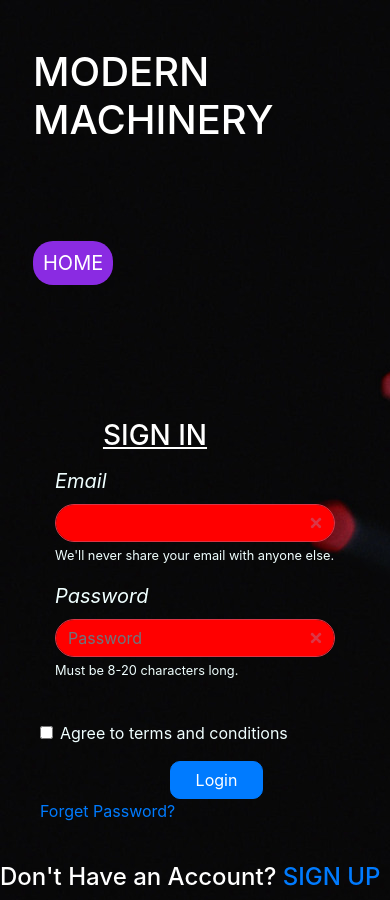
After one commit to mrabdullahsaigal/Project, a PHP site: page /login.php in a window 390 px wide. The commit adds this page. Run offline with PHP 8.4, Linux system fonts and the light colour scheme.

Commit message:
Merge remote-tracking branch 'remotes/origin/master'
# Conflicts:
#	pro/admin/insert_product.php
#	pro/index.php

```diff
--- a/contacts.html
+++ b/contacts.html
@@ -14,7 +14,7 @@
     <nav  style="display: inline-block;">
         <ul>
 
-            <li><a href="login.html"><b>Login</b></a></li>
+            <li><a href="login.php"><b>Login</b></a></li>
             <li><a href="signup.php"><b>Register</b></a></li>
             <li><a href="about.html"><b>About</b></a></li>
             <li><a href="forget.html"><b>Forget-password</b></a></li>
--- a/index.html
+++ b/index.html
@@ -31,7 +31,7 @@
                     <a class="nav-link" href="#">Home <span class="sr-only">(current)</span></a>
                 </li>
                 <li class="nav-item">
-                    <a class="nav-link" href="login.html">Login</a>
+                    <a class="nav-link" href="login.php">Login</a>
                 </li>
                 <li class="nav-item">
                     <a class="nav-link" href="signup.php">Register</a>
--- /dev/null
+++ b/login.php
@@ -0,0 +1,116 @@
+<?php
+        include 'database.php';
+if(isset($_POST['login'])){
+$email = $_POST['user_email'];
+$pass = $_POST['user_pass'];
+$sel_user = "select * from users where user_email='$email' AND user_pass='$pass'";
+$run_user = mysqli_query($conn, $sel_user);
+$check_user = mysqli_num_rows($run_user);
+if($check_user==0){
+    $error_msg = 'Password or Email is wrong, try again';
+}
+else
+{
+    $_SESSION['user_email'] = $email;
+    if(!empty($_POST['remember'])) {
+        setcookie('user_email', $email, time() + (10 * 365 * 24 * 60 * 60));
+        setcookie('user_pass', $pass, time() + (10 * 365 * 24 * 60 * 60));
+    } else {
+        setcookie('user_email','' );
+        setcookie('user_pass', '');
+    }
+    header('location:index.php?logged_in=You have successfully logged in!');
+}
+}
+    ?>
+<!DOCTYPE html>
+<html>
+<head>
+    <meta charset="utf-8" >
+    <meta name="viewport" content="width=device-width, initial-scale=1.0">
+    <link rel="stylesheet" href="https://stackpath.bootstrapcdn.com/bootstrap/4.3.1/css/bootstrap.min.css" integrity="sha384-ggOyR0iXCbMQv3Xipma34MD+dH/1fQ784/j6cY/iJTQUOhcWr7x9JvoRxT2MZw1T" crossorigin="anonymous">
+    <link rel="stylesheet" type="text/css" href="css1.css">
+</head>
+<body>
+
+
+<!--------------------------------------------------------------------------------------------------------------->
+    <div class="row">
+    <div class="col-md-9 p-5">
+    <h1>MODERN
+  MACHINERY</h1>
+    </div>
+           <div class="col-md-3 p-5">
+               <a class="style mt-4" href="index.html">HOME</a>
+        </div>
+        </div>
+    <!--form----------------------------------------------------------------------->
+    <div class="container-fluid mt-5 bg-form">
+    <form class="needs-validation" novalidate>
+         <h3 class="login-label col-md-2">SIGN IN</h3>
+       <div class="form-group col-md-6 was-validated">
+             <label for="inputEmail4" style="font-size: 20px;"><i>Email</i></label>
+        <input  id ="data1"type="email" name = user_email class="form-control is-valid rdis text-muted" required >
+       <small id="emailHelp" class="form-text">We'll never share your email with anyone else.</small>
+  </div>
+     <div class="form-group col-md-6 was-validated">
+      <label for="inputPassword4"style="font-size: 20px;"><i>Password</i></label>
+      <input id="data" type="password" class="form-control rdis text-muted" id="inputPassword4" name="user_pass" placeholder="Password"required pattern="^[a-zA-Z]\w{3,14}$">
+           <div class="valid-feedback">
+        Looks good!
+      </div>
+           <small id="passwordHelpInline">
+      Must be 8-20 characters long.
+    </small>
+    </div>
+      <br>
+        <div class="form-group">
+    <div class="form-check">
+      <input class="form-check-input" type="checkbox" value="" id="invalidCheck" required>
+      <label class="form-check-label" for="invalidCheck">
+        Agree to terms and conditions
+      </label>
+      <div class="invalid-feedback">
+        You must agree before submitting.
+      </div>
+    </div>
+  </div>
+        <button  id = click class="btn btn-primary login-btn" name="login" type="submit">Login</button>
+            </form>
+           <a href="forget.html">Forget Password?</a>
+
+    </div>
+
+    <!--end form--------------------------------------------------------------------->
+    <div>
+    <h4>Don't Have an Account? <a href="signup.php">SIGN UP</a></h4>
+    </div>
+
+
+    <!--------------------------------------------------------------------------------------------------------------->
+    <script>
+// Example starter JavaScript for disabling form submissions if there are invalid fields
+(function() {
+  'use strict';
+  window.addEventListener('load', function() {
+    // Fetch all the forms we want to apply custom Bootstrap validation styles to
+    var forms = document.getElementsByClassName('needs-validation');
+    // Loop over them and prevent submission
+    var validation = Array.prototype.filter.call(forms, function(form) {
+      form.addEventListener('submit', function(event) {
+        if (form.checkValidity() === false) {
+          event.preventDefault();
+          event.stopPropagation();
+        }
+        form.classList.add('was-validated');
+      }, false);
+    });
+  }, false);
+})();
+</script>
+<script src="https://code.jquery.com/jquery-3.3.1.slim.min.js" integrity="sha384-q8i/X+965DzO0rT7abK41JStQIAqVgRVzpbzo5smXKp4YfRvH+8abtTE1Pi6jizo" crossorigin="anonymous"></script>
+<script src="https://cdnjs.cloudflare.com/ajax/libs/popper.js/1.14.7/umd/popper.min.js" integrity="sha384-UO2eT0CpHqdSJQ6hJty5KVphtPhzWj9WO1clHTMGa3JDZwrnQq4sF86dIHNDz0W1" crossorigin="anonymous"></script>
+<script src="https://stackpath.bootstrapcdn.com/bootstrap/4.3.1/js/bootstrap.min.js" integrity="sha384-JjSmVgyd0p3pXB1rRibZUAYoIIy6OrQ6VrjIEaFf/nJGzIxFDsf4x0xIM+B07jRM" crossorigin="anonymous"></script>
+<script src="login.js"></script>
+</body>
+</html>
--- a/signup.php
+++ b/signup.php
@@ -1,9 +1,5 @@
 <?php
-$servername = "localhost";
-$dbusername = "root";
-$dbpassword = "";
-$dbname = "wad_project";
-$conn = mysqli_connect($servername, $dbusername, $dbpassword, $dbname);
+include'database.php';
 error_reporting(0);
 ?>
 <?php
```
Also changed, not shown: login.html (deleted, +0 -91 lines).
